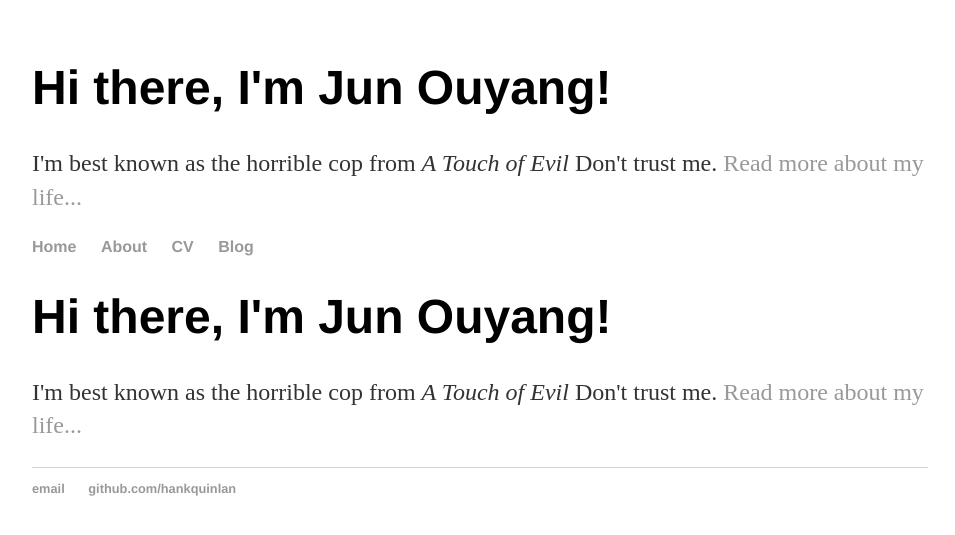
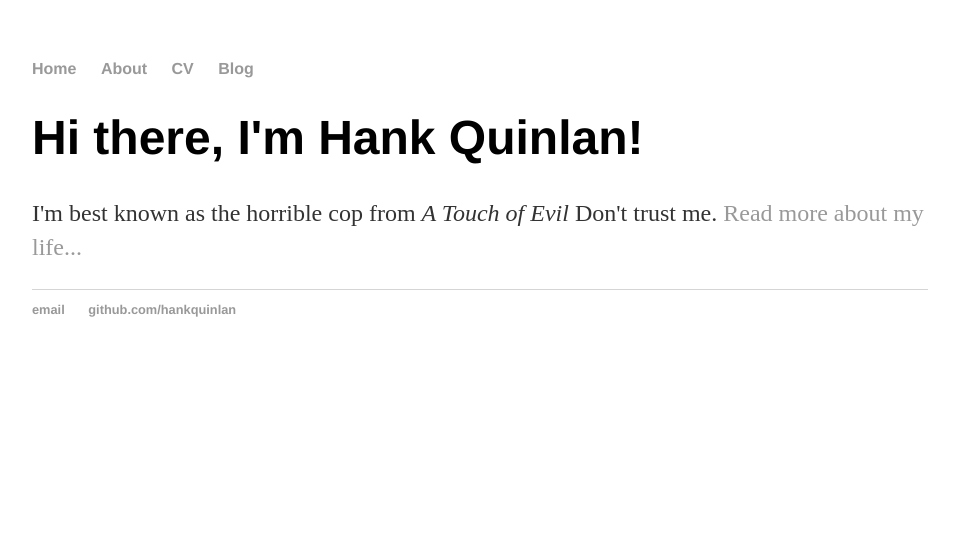
Before and after one commit to ouyangjunaoyun/mywebsite, a Jekyll site: the page built from index.html, in a window 1280 px wide. Shown: the top 535 px of the page, without its empty margins (160-1115 px from the left). Built offline with Jekyll 4.4.1, drawn with Linux system fonts in a browser that asks for light colours.

Commit message:
Update index.html

```diff
--- a/index.html
+++ b/index.html
@@ -1,36 +1,8 @@
-<!DOCTYPE html>
-<html>
-	<head>
-		<title>Jun Ouyang, University of Toronto</title>
-		<!-- link to main stylesheet -->
-		<link rel="stylesheet" type="text/css" href="/css/main.css">
-	</head>
-	<body>
-		<div class="container">
-    		<div class="blurb">
-        		<h1>Hi there, I'm Jun Ouyang!</h1>
-				<p>I'm best known as the horrible cop from <em>A Touch of Evil</em> Don't trust me. <a href="/about">Read more about my life...</a></p>
-    		</div><!-- /.blurb -->
-		</div><!-- /.container -->
-		<nav>
-    		<ul>
-        		<li><a href="/">Home</a></li>
-	        	<li><a href="/about">About</a></li>
-        		<li><a href="/cv">CV</a></li>
-        		<li><a href="/blog">Blog</a></li>
-    		</ul>
-		</nav>
-		<div class="container">
-    		<div class="blurb">
-        		<h1>Hi there, I'm Jun Ouyang!</h1>
-				<p>I'm best known as the horrible cop from <em>A Touch of Evil</em> Don't trust me. <a href="/about">Read more about my life...</a></p>
-    		</div><!-- /.blurb -->
-		</div><!-- /.container -->
-		<footer>
-    		<ul>
-        		<li><a href="mailto:hankquinlanhub@gmail.com">email</a></li>
-        		<li><a href="https://github.com/hankquinlan">github.com/hankquinlan</a></li>
-			</ul>
-		</footer>
-	</body>
-</html>
+---
+layout: default
+title: Hank Quinlan, Horrible Cop
+---
+<div class="blurb">
+	<h1>Hi there, I'm Hank Quinlan!</h1>
+	<p>I'm best known as the horrible cop from <em>A Touch of Evil</em> Don't trust me. <a href="/about">Read more about my life...</a></p>
+</div><!-- /.blurb -->
```
